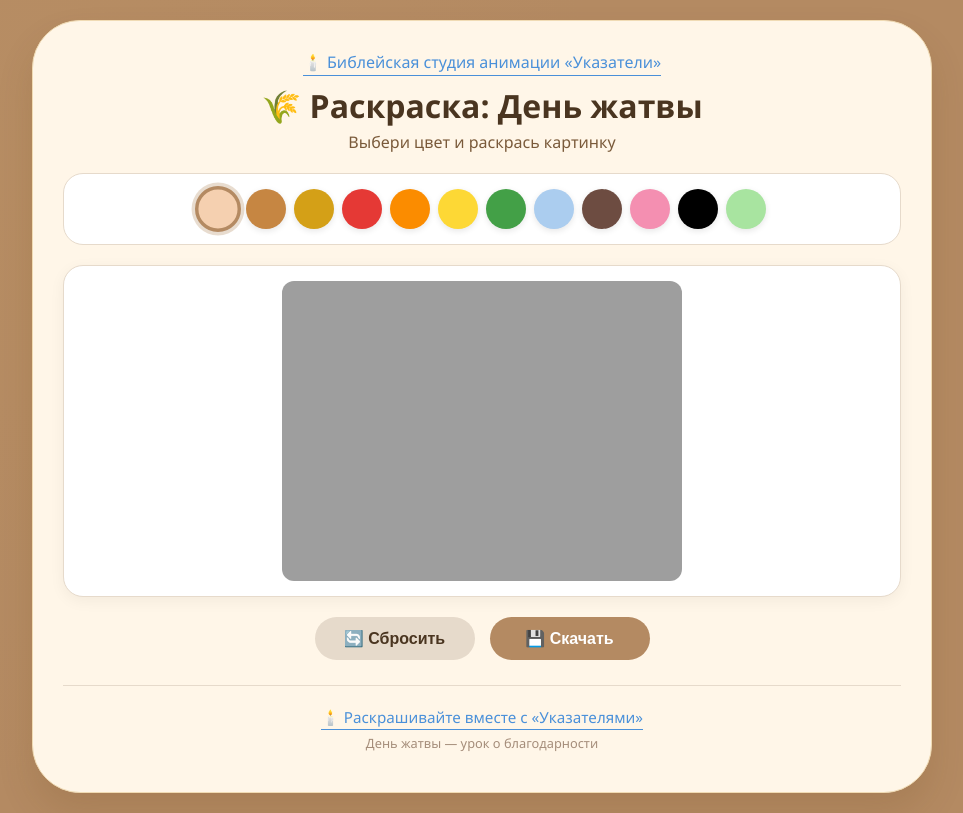
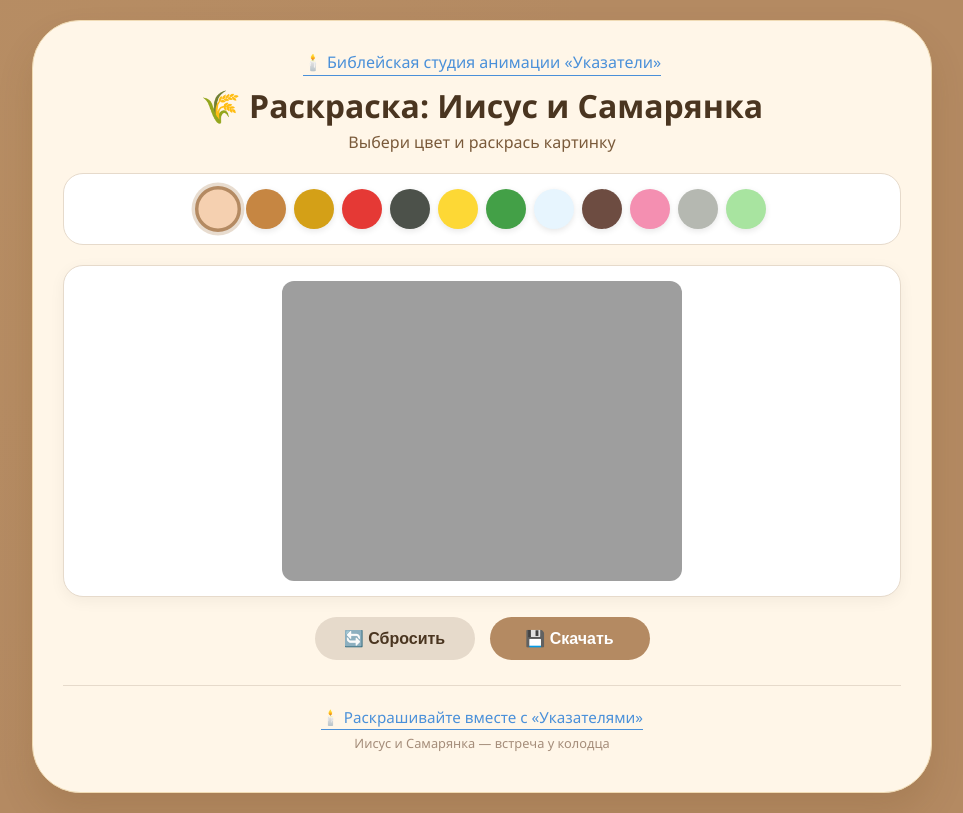
Before and after one commit to ykazateli/Jesus-and-Samaritan, a plain HTML site: page index.html in a window 1280 px wide. Shown: the whole page, without its empty margins (158-1121 px from the left). Drawn offline with Linux system fonts and the light colour scheme.

Commit message:
Update index.html

```diff
--- a/index.html
+++ b/index.html
@@ -192,7 +192,7 @@
             <a href="https://vk.com/ykazateli_of_christ" target="_blank" class="studio-link">
                 🕯️ Библейская студия анимации «Указатели»
             </a>
-            <h1>🌾 Раскраска: День жатвы</h1>
+            <h1>🌾 Раскраска: Иисус и Самарянка</h1>
             <p class="subtitle">Выбери цвет и раскрась картинку</p>
         </div>
 
@@ -214,7 +214,7 @@
             <a href="https://vk.com/ykazateli_of_christ" target="_blank" class="studio-link">
                 🕯️ Раскрашивайте вместе с «Указателями»
             </a>
-            <span class="small-note">День жатвы — урок о благодарности</span>
+            <span class="small-note">Иисус и Самарянка — встреча у колодца</span>
         </div>
     </div>
 
@@ -228,13 +228,13 @@
             "#C68642", // тёмная кожа (загар)
             "#D4A017", // золотой (колосья, солнце)
             "#E53935", // красный
-            "#FB8C00", // оранжевый
+            "#4c514a", // серый (темнее)
             "#FDD835", // жёлтый
             "#43A047", // зелёный
-            "#ABCDEF", // небо
+            "#e7f5fe", // небо
             "#6D4C41", // коричневый
             "#F48FB1", // розовый
-            "#000000", // чёрный
+            "#b5b8b1", // серый
             "#A8E4A0"  // яблоко
         ];
 
```
